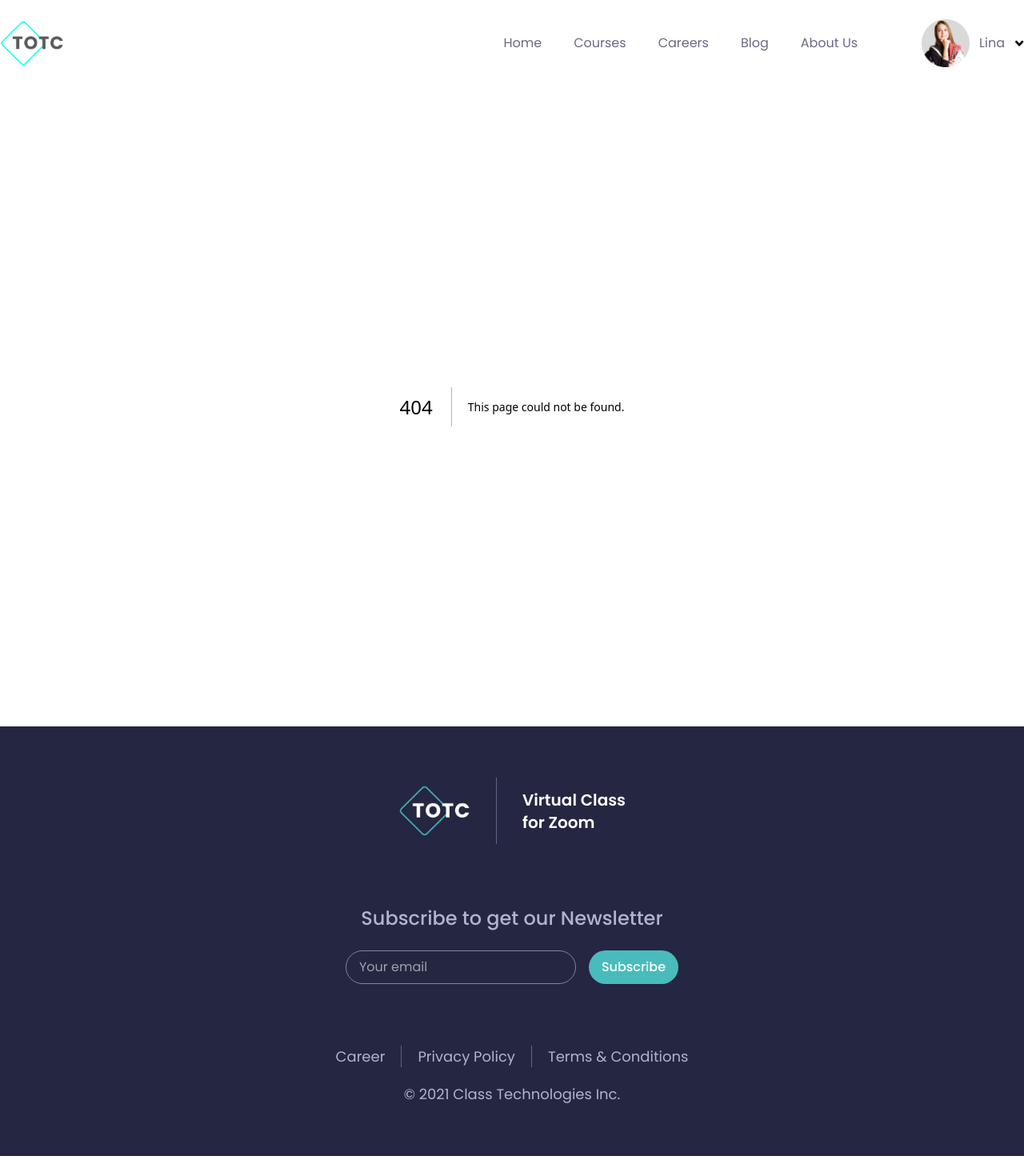
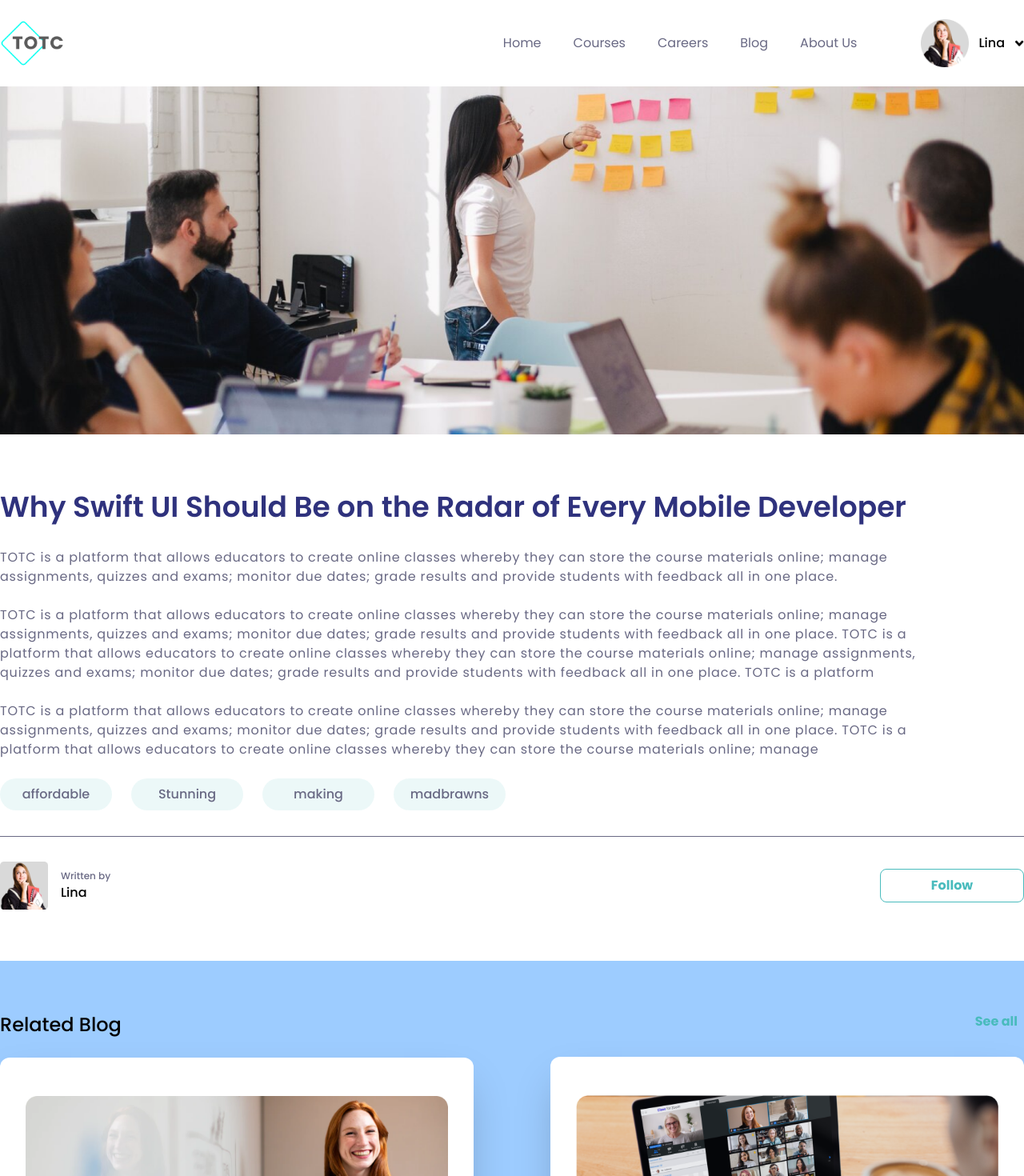
Before and after one commit to Asif-28/md-asif-ali, a Next.js app: page /blogdetails in a window 1280 px wide. Before the commit this address had no page. Shown: the top 1470 px of the page at 80% size. Before the commit the page ends 1445 px from the top, so only its background shows below. Built offline with nearby package versions, Linux system fonts and the light colour scheme.

Commit message:
two screens

```diff
--- /dev/null
+++ b/src/app/blogdetails/page.tsx
@@ -0,0 +1,13 @@
+import { BlogDetailsHero, RelatedBlog } from "@/components/sections";
+import React from "react";
+
+const BlogDetails = () => {
+  return (
+    <section>
+      <BlogDetailsHero />
+      <RelatedBlog />
+    </section>
+  );
+};
+
+export default BlogDetails;
--- a/src/components/footer/Footer.tsx
+++ b/src/components/footer/Footer.tsx
@@ -28,7 +28,7 @@ const Footer = () => {
             </button>
           </div>
         </div>
-        <div className="text-[#B2B3CF] font-normal text-[18px] flex flex-col justify-center items-center">
+        <div className="text-[#B2B3CF] font-normal text-[16px] flex flex-col justify-center items-center">
           <ul className="flex gap-5">
             <li>Career</li>
             <Image src={`/img/line_2.png`} alt="logo" height={10} width={1} />
--- a/src/components/header/Header.tsx
+++ b/src/components/header/Header.tsx
@@ -1,4 +1,5 @@
 import Image from "next/image";
+import Link from "next/link";
 import React from "react";
 
 const Header = () => {
@@ -16,7 +17,9 @@ const Header = () => {
         </div>
         <div className="flex gap-20 items-center">
           <ul className="flex gap-10 items-center font-normal cursor-pointer">
-            <li>Home</li>
+            <li>
+              <Link href={"/"}>Home</Link>
+            </li>
             <li>Courses</li>
             <li>Careers</li>
             <li>Blog</li>
@@ -29,7 +32,7 @@ const Header = () => {
               height={60}
               width={60}
             />
-            <h3>Lina</h3>
+            <h3 className="font-medium text-[#000000]">Lina</h3>
 
             <Image
               className="cursor-pointer"
--- /dev/null
+++ b/src/components/sections/BlogDetailsHero.tsx
@@ -0,0 +1,96 @@
+import Image from "next/image";
+import React from "react";
+
+const BlogDetailsHero = () => {
+  return (
+    <section>
+      <Image
+        src={`/img/blogdetails.png`}
+        alt="background-image"
+        width={2000}
+        height={600}
+        loading="lazy"
+        sizes="(max-width: 768px) 100vw"
+      />
+      <div className="section">
+        <div className="text-[#696984] w-[90%]">
+          <h1 className="text-left text-4xl font-semibold text-darkblue leading-normal">
+            Why Swift UI Should Be on the Radar of Every Mobile Developer
+          </h1>
+          <p className="py-6 tracking-wider">
+            TOTC is a platform that allows educators to create online classes
+            whereby they can store the course materials online; manage
+            assignments, quizzes and exams; monitor due dates; grade results and
+            provide students with feedback all in one place.
+          </p>
+          <p className="pb-6 tracking-wider">
+            TOTC is a platform that allows educators to create online classes
+            whereby they can store the course materials online; manage
+            assignments, quizzes and exams; monitor due dates; grade results and
+            provide students with feedback all in one place. TOTC is a platform
+            that allows educators to create online classes whereby they can
+            store the course materials online; manage assignments, quizzes and
+            exams; monitor due dates; grade results and provide students with
+            feedback all in one place. TOTC is a platform
+          </p>
+          <p className="pb-6 tracking-wider">
+            TOTC is a platform that allows educators to create online classes
+            whereby they can store the course materials online; manage
+            assignments, quizzes and exams; monitor due dates; grade results and
+            provide students with feedback all in one place. TOTC is a platform
+            that allows educators to create online classes whereby they can
+            store the course materials online; manage
+          </p>
+        </div>
+        <div className=" text-[#696984] text-center flex gap-6 mb-8">
+          <p
+            style={{ backgroundColor: "rgba(73, 187, 189, 0.1)" }}
+            className=" px-4 py-2 font-medium text-base rounded-3xl w-[140px]"
+          >
+            affordable
+          </p>
+          <p
+            style={{ backgroundColor: "rgba(73, 187, 189, 0.1)" }}
+            className=" px-4 py-2 font-medium text-base rounded-3xl w-[140px]"
+          >
+            Stunning
+          </p>
+          <p
+            style={{ backgroundColor: "rgba(73, 187, 189, 0.1)" }}
+            className=" px-4 py-2 font-medium text-base rounded-3xl w-[140px]"
+          >
+            making
+          </p>
+          <p
+            style={{ backgroundColor: "rgba(73, 187, 189, 0.1)" }}
+            className=" px-4 py-2 font-medium text-base rounded-3xl w-[140px]"
+          >
+            madbrawns
+          </p>
+        </div>
+        <div className="w-auto h-[.5px] bg-[#696984] overflow-x-hidden mb-8" />
+        <div className="flex justify-between items-center ">
+          <div className=" flex items-center gap-4">
+            <Image
+              src={`/img/author.png`}
+              alt="written"
+              height={80}
+              width={60}
+            />
+            <div>
+              <h4 className="text-[#696984] font-medium text-[12px]">
+                Written by
+              </h4>
+              <h2 className="text-[#000000] font-medium">Lina</h2>
+            </div>
+          </div>
+          <button className="text-base w-[180px] text-greenish font-bold bg-[#fff] px-4 py-2 rounded-lg border border-greenish">
+            Follow
+          </button>
+        </div>
+      </div>
+    </section>
+  );
+};
+
+export default BlogDetailsHero;
--- a/src/components/sections/Hero.tsx
+++ b/src/components/sections/Hero.tsx
@@ -1,4 +1,5 @@
 import Image from "next/image";
+import Link from "next/link";
 import React from "react";
 
 const Hero = () => {
@@ -19,7 +20,7 @@ const Hero = () => {
             elit, sed do eiusmod tempor
           </p>
           <button className="text-[15px] text-[#fff] bg-greenish px-4 py-3 rounded-lg font-semibold">
-            Start learning now
+            <Link href={`/blogdetails`}> Start learning now</Link>
           </button>
         </div>
         <div className="right">
--- a/src/components/sections/index.ts
+++ b/src/components/sections/index.ts
@@ -2,5 +2,6 @@ import Hero from "./Hero";
 import BlogList from "./BlogList";
 import RelatedBlog from "./RelatedBlog";
 import MarketingArticle from "./MarketingArticle";
+import BlogDetailsHero from "./BlogDetailsHero";
 
-export { Hero, BlogList, RelatedBlog, MarketingArticle };
+export { Hero, BlogList, RelatedBlog, MarketingArticle, BlogDetailsHero };
```
Also changed, not shown: public/img/author.png (added), public/img/blogdetails.png (added).
